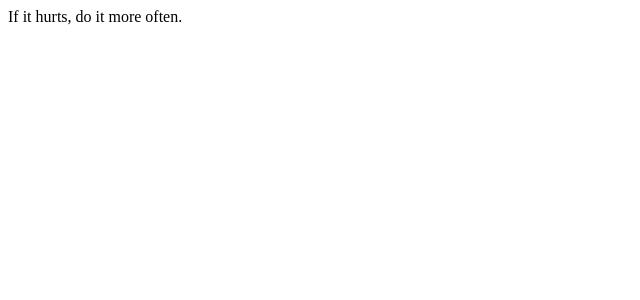
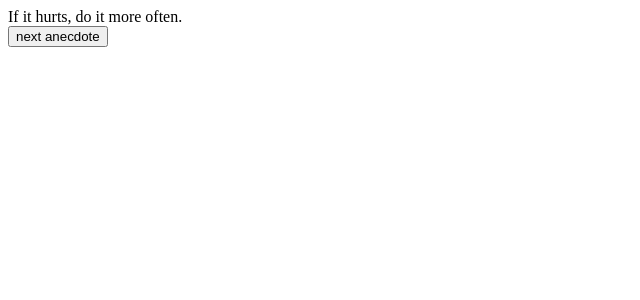
Before and after one commit to iuhmirza/fso-part1, a React (Create React App) app in the folder anecdotes/: page / in a window 1280 px wide. Shown: the top 300 px of the page, without its empty margins (0-640 px from the left). Built offline with nearby package versions, Linux system fonts and the light colour scheme.

Commit message:
Add button to change anecdote

```diff
--- a/anecdotes/src/App.js
+++ b/anecdotes/src/App.js
@@ -1,4 +1,6 @@
 import { useState } from 'react'
+
+const Button = ({text, onClick}) => (<button onClick={onClick}>{text}</button>)
 
 const App = () => {
   const anecdotes = [
@@ -16,6 +18,8 @@ const App = () => {
   return (
     <div>
       {anecdotes[selected]}
+      <br></br>
+      <Button text={'next anecdote'} onClick={() => setSelected(Math.floor((Math.random()*anecdotes.length)))}/>
     </div>
   )
 }
```
